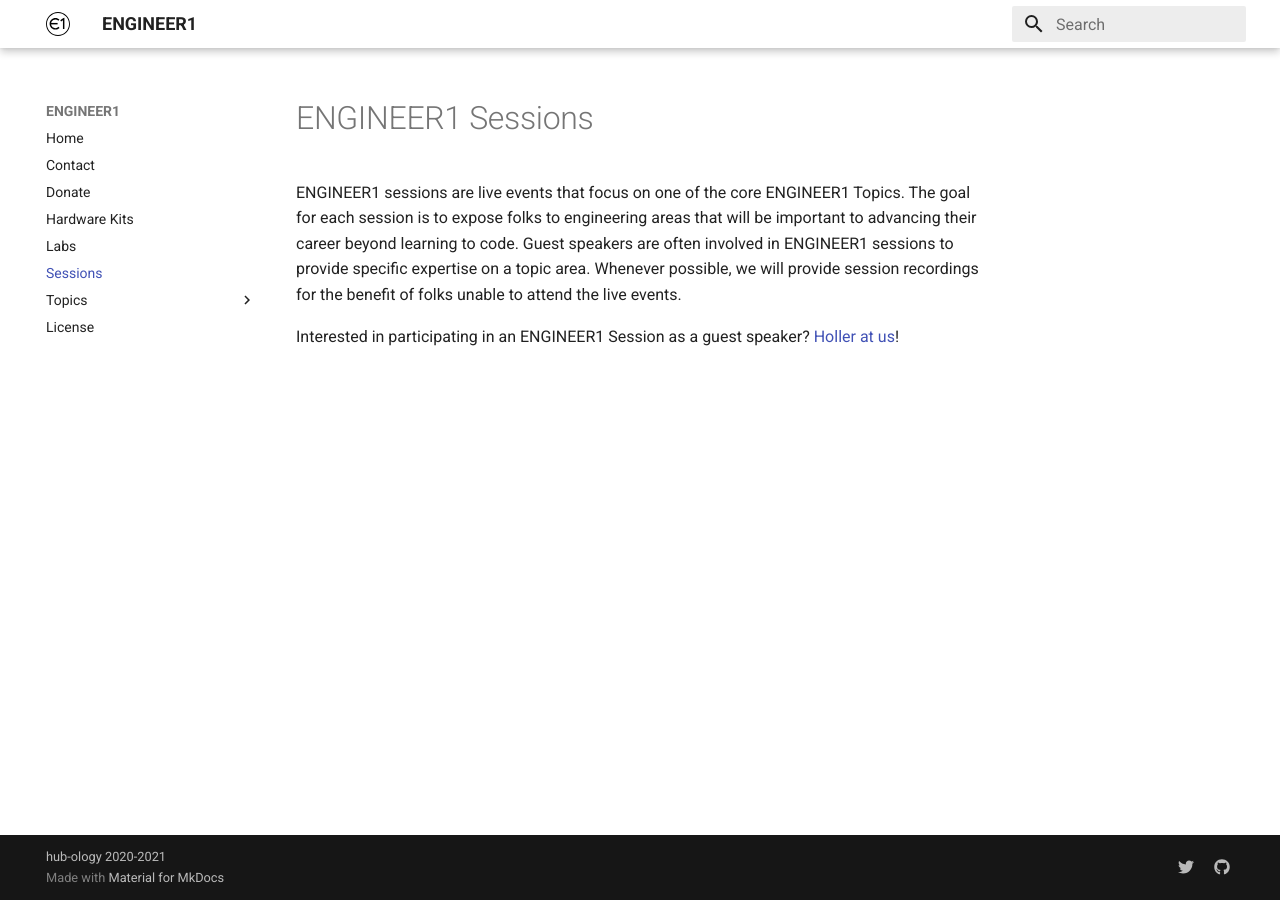
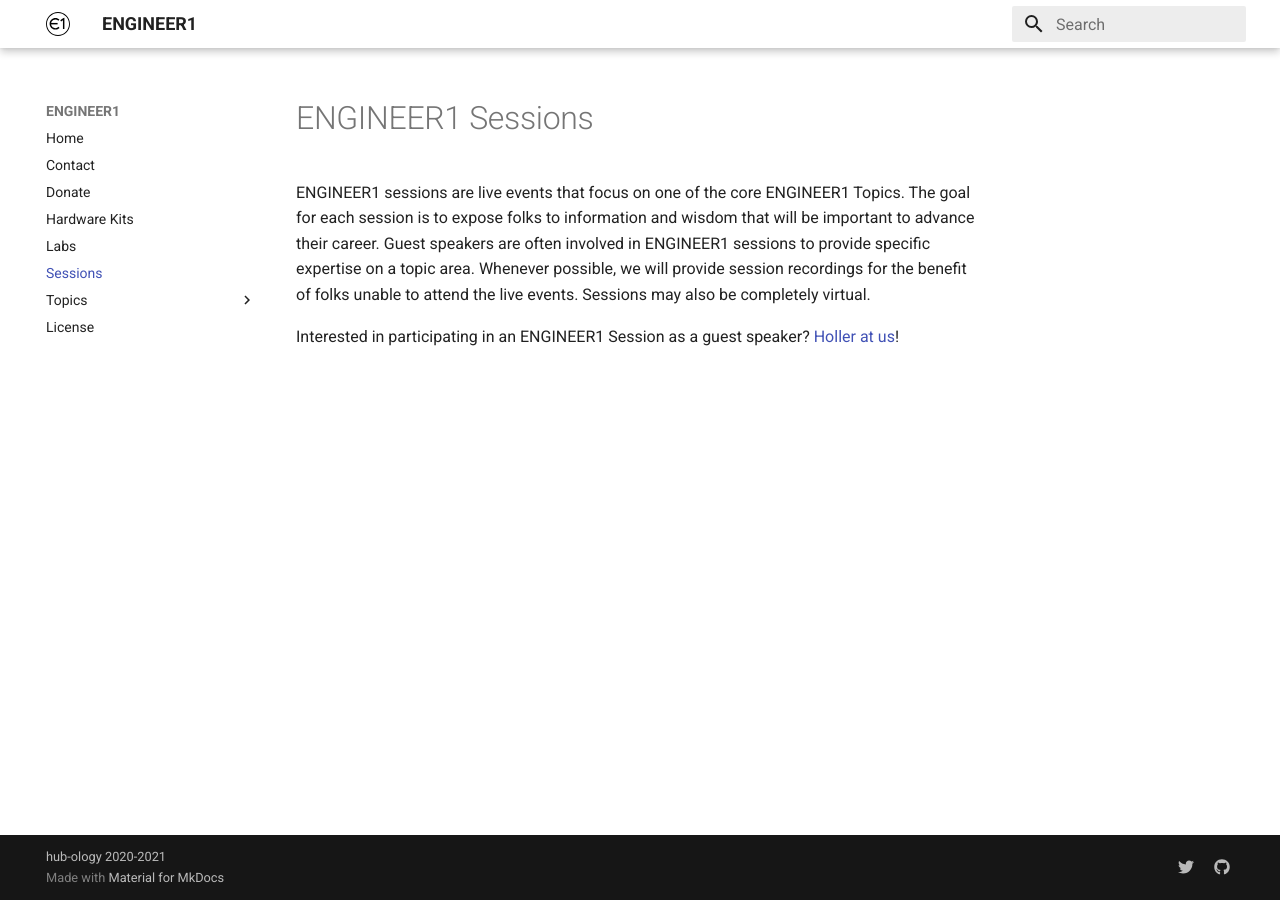
Before and after one commit to hub-ology/engineer1-website, an MkDocs documentation site: the page built from docs/sessions.md, in a window 1280 px wide. Built offline with MkDocs 1.6.1 and Material for MkDocs 9.7.7, drawn with Linux system fonts in a browser that asks for light colours.

```diff
--- a/docs/sessions.md
+++ b/docs/sessions.md
@@ -1,11 +1,11 @@
 # ENGINEER1 Sessions
 
 ENGINEER1 sessions are live events that focus on one of the core ENGINEER1 Topics.
-The goal for each session is to expose folks to engineering areas that will be important to
-advancing their career beyond learning to code.
+The goal for each session is to expose folks to information and wisdom that will be important to
+advance their career.
 Guest speakers are often involved in ENGINEER1 sessions to provide specific expertise on a topic area.
 Whenever possible, we will provide session recordings for the benefit of folks unable to attend the
-live events.
+live events.  Sessions may also be completely virtual.
 
 
 Interested in participating in an ENGINEER1 Session as a guest speaker?  [Holler at us](/contact/)!
```
Also changed, not shown: docs/allyship.md (+1 -1 lines), docs/hardware-kits.md (+3 -0 lines), docs/infrastructure.md (+5 -0 lines), docs/labs.md (+2 -0 lines), docs/images/engineer1-hardware-kit.jpg (added).
